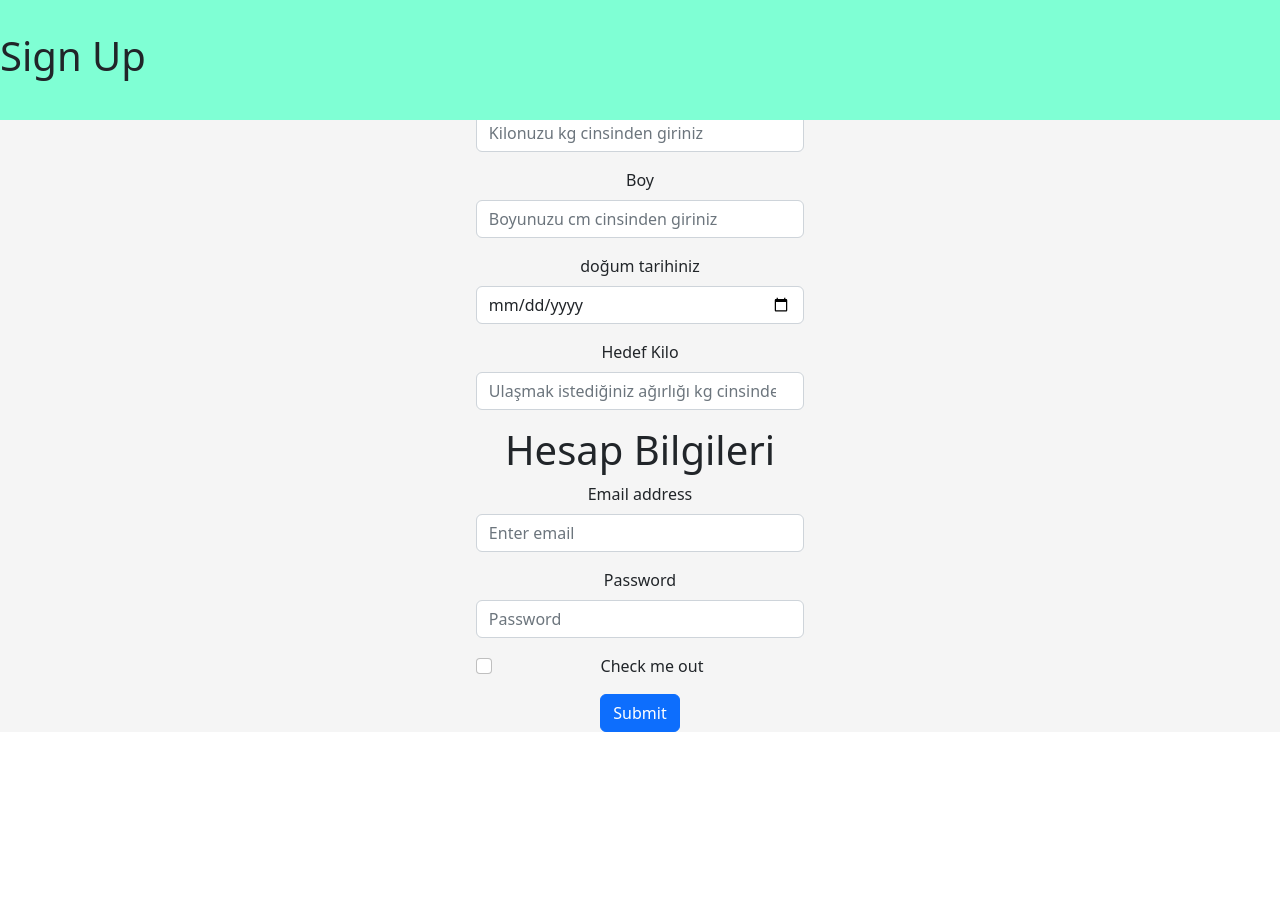
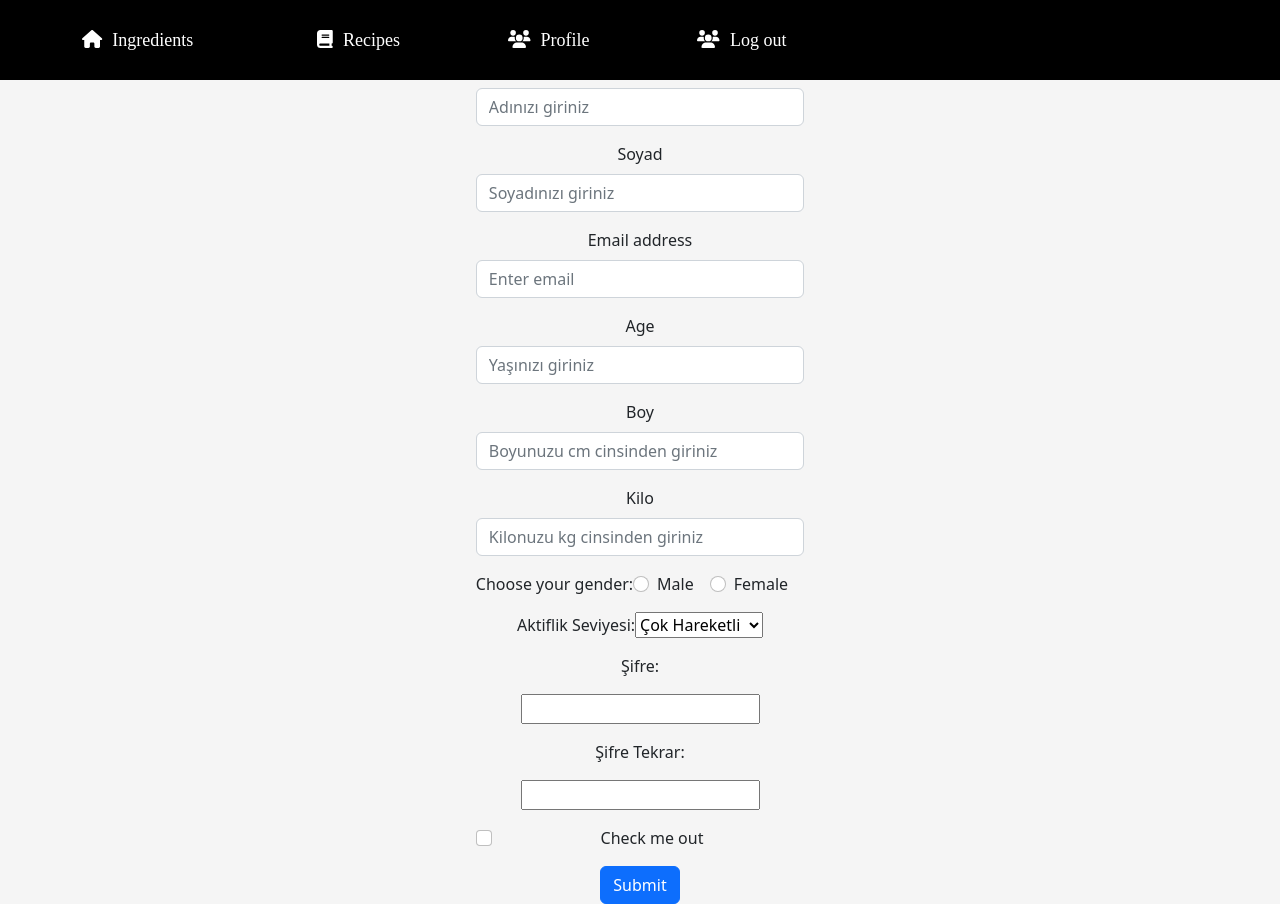
Before and after one commit to alperenkoruyucu/CSE-3044-Frontend-project, a React (Create React App) app in the folder swproject/: page /Signup in a window 1280 px wide. Before the commit the page ends 800 px from the top, so only its background shows below. Built offline with nearby package versions, Linux system fonts and the light colour scheme.

Commit message:
denemeler

```diff
--- a/swproject/public/user_data.json
+++ b/swproject/public/user_data.json
@@ -6,5 +6,5 @@
     "birthDate": "01/01/1990",
     "height": 180,
     "weight": 80,
-    "goalWeight": 75
+    "aktiflik": "Hafif Aktif"
   }
--- a/swproject/src/App.css
+++ b/swproject/src/App.css
@@ -1,6 +1,14 @@
 .App {
   text-align: center;
 }
+.spectrum-background {
+  background:
+      linear-gradient(orange, transparent),
+      linear-gradient(to top left, rgb(170, 220, 225), transparent),
+      linear-gradient(to top right, rgb(218, 30, 190), transparent);
+  background-blend-mode: screen;
+}
+
 
 .App-logo {
   height: 40vmin;
--- a/swproject/src/App.js
+++ b/swproject/src/App.js
@@ -1,16 +1,28 @@
+// App.js
+
+import React from 'react';
 import './App.css';
-import Signup  from './pages/SignUp/Signup';
+import Signup from './pages/SignUp/Signup';
+import Recipe from './pages/Recipes/Recipe';
 import ProfilePage from './pages/profilePage/ProfilePage';
 import { BrowserRouter as Router, Route, Routes } from "react-router-dom";
+import Navbarx from "./Components/navbar/navbar";
+
 function App() {
   return (
     <div className="App">
-      <Router>
-      <Routes >
-        <Route exact path="/Signup" element={<Signup />}></Route>
-        <Route exact path="/Profile" element={<ProfilePage />}></Route>
-      </Routes>
-      </Router>
+      <div className="spectrum-background">
+        <div className="row">
+          <Navbarx />
+        </div>
+        <Router>
+          <Routes>
+            <Route exact path="/Signup" element={<Signup />} />
+            <Route exact path="/Profile" element={<ProfilePage />} />
+            <Route exact path="/Recipe" element={<Recipe />} />
+          </Routes>
+        </Router>
+      </div>
     </div>
   );
 }
--- a/swproject/src/Components/navbar/navbar.css
+++ b/swproject/src/Components/navbar/navbar.css
@@ -2,7 +2,7 @@
     display: flex;
     flex-direction: row;
     justify-content: space-between;
-    background-color: aquamarine;
+    background-color: #000000;;
     height: 80px;
     width: 100%;
     position: fixed;
@@ -16,7 +16,7 @@
     font-family: "Times New Roman";
     font-size: 22px;
     padding-right: 100px;
-    color: black;
+    color: white;
   }
 
   .navbarcontainer .nav-link:hover,
--- a/swproject/src/Components/navbar/navbar.js
+++ b/swproject/src/Components/navbar/navbar.js
@@ -11,18 +11,22 @@ function Navbarx() {
       <Container>
         <Navbar.Brand style={{fontFamily:"Times New Roman",fontSize:"18px",paddingRight:"100px"}} href="#home">
           <FontAwesomeIcon icon={faHome} style={{marginRight: "10px"}} />
-          Yemek Tarifleri
+          Ingredients
         </Navbar.Brand>
         {/* <Navbar.Toggle aria-controls="basic-navbar-nav" /> */}
         <Navbar.Collapse id="basic-navbar-nav">
           <Nav className="ml-auto">
              <Nav.Link style={{fontFamily:"Times New Roman",fontSize:"18px",paddingRight:"100px"}} href="#home">
                 <FontAwesomeIcon icon={faBook} style={{marginRight: "10px"}} />
-                İçindekiler
+                Recipes
             </Nav.Link>
             <Nav.Link style={{fontFamily:"Times New Roman",fontSize:"18px",paddingRight:"100px"}} href="#home">
                 <FontAwesomeIcon icon={faUsers} style={{marginRight: "10px"}} />
                 Profile
+            </Nav.Link>
+            <Nav.Link style={{fontFamily:"Times New Roman",fontSize:"18px",paddingRight:"100px"}} href="#home">
+                <FontAwesomeIcon icon={faUsers} style={{marginRight: "10px"}} />
+                Log out
             </Nav.Link>
           </Nav>
         </Navbar.Collapse>
--- a/swproject/src/pages/SignUp/Signup.js
+++ b/swproject/src/pages/SignUp/Signup.js
@@ -6,47 +6,64 @@ import React from 'react';
 function Signup() {
   return (
     <div className='SignUpPage'>
-        <div className='topBar'>
-            <h1>Sign Up</h1>
-        </div>
         <div className='SignUpContainer'>
             <Form>
-                <h1>Kişisel Bilgilerim</h1>
-                <label htmlfor="inlineCheckbox1">Choose your gender:</label>
-                <div className="form-check form-check-inline">
-                    <input className="form-check-input" type="radio" name="inlineRadioOptions" id="inlineRadio1" value="option1"/>
-                    <label className="form-check-label" htmlfor="inlineRadio1">Male</label>
-                </div>
-                <div className="form-check form-check-inline">
-                    <input className="form-check-input" type="radio" name="inlineRadioOptions" id="inlineRadio1" value="option1"/>
-                    <label className="form-check-label" htmlfor="inlineRadio1">Female</label>
-                </div>
+                <h1>Kayıt ol</h1>
+                <Form.Group className="mb-3 text-align-left">
+                    <Form.Label >Ad</Form.Label>
+                        <Form.Control type="text" placeholder="Adınızı giriniz" />
+                </Form.Group>
+
+                <Form.Group className="mb-3" >
+                    <Form.Label>Soyad</Form.Label>
+                    <Form.Control type="text" placeholder="Soyadınızı giriniz" />
+                </Form.Group>
                 <Form.Group className="mb-3" controlId="formBasicEmail">
-                    <Form.Label>Kilo</Form.Label>
-                    <Form.Control type="number" placeholder="Kilonuzu kg cinsinden giriniz" />
+                    <Form.Label>Email address</Form.Label>
+                    <Form.Control type="email" placeholder="Enter email" />
+                </Form.Group>
+                <Form.Group className="mb-3" >
+                    <Form.Label>Age</Form.Label>
+                    <Form.Control type="number" placeholder="Yaşınızı giriniz" />
                 </Form.Group>
                 <Form.Group className="mb-3" controlId="formBasicEmail">
                     <Form.Label>Boy</Form.Label>
                     <Form.Control type="number" placeholder="Boyunuzu cm cinsinden giriniz" />
                 </Form.Group>
                 <Form.Group className="mb-3" controlId="formBasicEmail">
-                    <Form.Label>doğum tarihiniz</Form.Label>
-                    <Form.Control type="date" placeholder="GG/AA/YY" />
+                    <Form.Label>Kilo</Form.Label>
+                    <Form.Control type="number" placeholder="Kilonuzu kg cinsinden giriniz" />
                 </Form.Group>
+                <label className='mb-3' htmlfor="inlineCheckbox1">Choose your gender:</label>
+                    <div className="form-check form-check-inline">
+                        <input className="form-check-input" type="radio" name="inlineRadioOptions" id="inlineRadio1" value="option1"/>
+                        <label className="form-check-label" htmlfor="inlineRadio1">Male</label>
+                    </div>
+                    <div className="form-check form-check-inline">
+                        <input className="form-check-input" type="radio" name="inlineRadioOptions" id="inlineRadio1" value="option1"/>
+                        <label className="form-check-label" htmlfor="inlineRadio1">Female</label>
+                    </div>
+                <form className='mb-3'>
+                    <label htmlFor="aktiflik-seviyesi">Aktiflik Seviyesi:</label>
+                    <select id="aktiflik-seviyesi" name="aktiflik-seviyesi">
+                        <option value="cok-hareketli">Çok Hareketli</option>
+                        <option value="orta-hareketli">Orta Hareketli</option>
+                        <option value="az-hareketli">Az Hareketli</option>
+                    </select>
+                    </form>
+                    <form className='mb-3'>
+                        <label htmlFor="password">Şifre:</label>
+                    </form>
+                    <form className='mb-3'>
+                        <input type="password" id="password" name="password"/>
+                    </form>
+                    <form className='mb-3'>
+                        <label htmlFor="confirm-password">Şifre Tekrar:</label>
+                    </form>
+                    <form className='mb-3'>
+                        <input type="password" id="confirm-password" name="confirm-password"/>
+                    </form>
 
-                <Form.Group className="mb-3" controlId="formBasicEmail">
-                    <Form.Label> Hedef Kilo</Form.Label>
-                    <Form.Control type="number" placeholder="Ulaşmak istediğiniz ağırlığı kg cinsinden giriniz" />
-                </Form.Group>
-                <h1>Hesap Bilgileri</h1>
-                <Form.Group className="mb-3" controlId="formBasicEmail">
-                    <Form.Label>Email address</Form.Label>
-                    <Form.Control type="email" placeholder="Enter email" />
-                </Form.Group>
-                <Form.Group className="mb-3" controlId="formBasicPassword">
-                    <Form.Label>Password</Form.Label>
-                    <Form.Control type="password" placeholder="Password" />
-                </Form.Group>
                 <Form.Group className="mb-3" controlId="formBasicCheckbox">
                     <Form.Check type="checkbox" label="Check me out" />
                 </Form.Group>
--- a/swproject/src/pages/profilePage/ProfilePage.js
+++ b/swproject/src/pages/profilePage/ProfilePage.js
@@ -1,16 +1,7 @@
 import React, { useState, useEffect } from "react";
-import Card from "../../Components/Card";
-import Navbarx from "../../Components/navbar/navbar";
-
 function Profile() {
-  const [foods, setFoods] = useState([]);
   const [user, setUser] = useState({});
-
   useEffect(() => {
-    fetch("/yemekdeneme.json")
-      .then(response => response.json())
-      .then(data => setFoods(data))
-      .catch(error => console.log(error));
     fetch("/user_data.json")
       .then(response => response.json())
       .then(data => setUser(data))
@@ -19,42 +10,68 @@ function Profile() {
 
   return (
     <>
-      <div className="row">
-        <Navbarx />
-      </div>
-      <div className="row" style={{ width: "100%", height: "850px", marginTop: "100px" }}>
-        <div className="col-8">
-          <div className="row">
-            {foods.slice(0, 3).map(food => (
-              <div className="col-4" key={food.id}>
-                <Card name={food.name} image={food.image} />
-              </div>
-            ))}
-          </div>
-          <div className="row">
-            {foods.slice(3, 6).map(food => (
-              <div className="col-4" key={food.id}>
-                <Card name={food.name} image={food.image} />
-              </div>
-            ))}
+<div style={{justifyContent:"center"}}>
+  <div className="card" style={{ backgroundColor: "darkblue", alignItems: "center", height: "100%", marginTop: "80px" ,width:"50%",marginLeft:"25%"}}>
+    <div className="card-body" style={{ width: "100%" }}>
+      <h5 className="card-title" style={{ color: "white" }}>Kullanıcı Bilgileri</h5>
+      <div className="card-text" style={{ width: "100%" }}>
+        <div className="form-group row" style={{ paddingLeft: "10%", marginTop: "20px" }}>
+          <label htmlFor="nameInput" className="col-sm-2 col-form-label" style={{ color: "white" }}><strong>Ad:</strong></label>
+          <div className="col-sm-10">
+            <input type="text" className="form-control" id="nameInput" style={{ width: "50%", marginLeft: "15%" }} value={user.name} readOnly />
           </div>
         </div>
-        <div className="col-4 ">
-          <div className="card"style={{backgroundColor:"#f5deb3"}}>
-            <div className="card-body">
-              <h5 className="card-title">Kullanıcı Bilgileri</h5>
-              <div className="card-text">
-                <p className="mt-5"style={{textAlign:"left"}}>Cinsiyet: {user.gender}</p>
-                <p className="mt-5"style={{textAlign:"left"}}>Kilo: {user.weight}</p>
-                <p className="mt-5"style={{textAlign:"left"}}>Boy: {user.height}</p>
-                <p className="mt-5"style={{textAlign:"left"}}>Doğum Tarihi: {user.birthDate}</p>
-                <p className="mt-5"style={{textAlign:"left"}}>Hedef Kilo: {user.goalWeight}</p>
-                <p className="mt-5"style={{textAlign:"left"}}>Email Adresi: {user.email}</p>
-              </div>
-            </div>
+        <div className="form-group row" style={{ paddingLeft: "10%", marginTop: "20px" }}>
+          <label htmlFor="surnameInput" className="col-sm-2 col-form-label" style={{ color: "white" }}><strong>Soyad:</strong></label>
+          <div className="col-sm-10">
+            <input type="text" className="form-control" id="surnameInput" style={{ width: "50%", marginLeft: "15%" }} value={user.surname} readOnly />
           </div>
         </div>
+        <div className="form-group row" style={{ paddingLeft: "10%", marginTop: "20px" }}>
+          <label htmlFor="emailInput" className="col-sm-2 col-form-label" style={{ color: "white" }}><strong>Email Adresi:</strong></label>
+          <div className="col-sm-10">
+            <input type="email" className="form-control" id="emailInput" style={{ width: "50%", marginLeft: "15%" }} value={user.email} readOnly />
+          </div>
+        </div>
+        <div className="form-group row" style={{ paddingLeft: "10%", marginTop: "20px" }}>
+          <label htmlFor="birthDateInput" className="col-sm-2 col-form-label" style={{ color: "white" }}><strong>Doğum Tarihi:</strong></label>
+          <div className="col-sm-10">
+            <input type="date" className="form-control" id="birthDateInput" style={{ width: "50%", marginLeft: "15%" }} value={user.birthDate} readOnly />
+          </div>
+        </div>
+        <div className="form-group row" style={{ paddingLeft: "10%", marginTop: "20px" }}>
+          <label htmlFor="heightInput" className="col-sm-2 col-form-label" style={{ color: "white" }}><strong>Boy:</strong></label>
+          <div className="col-sm-10">
+            <input type="text" className="form-control" id="heightInput" style={{ width: "50%", marginLeft: "15%" }} value={user.height} readOnly />
+          </div>
+        </div>
+        <div className="form-group row" style={{ paddingLeft: "10%", marginTop: "20px" }}>
+          <label htmlFor="weightInput" className="col-sm-2 col-form-label" style={{ color: "white" }}><strong>Kilo:</strong></label>
+          <div className="col-sm-10">
+            <input type="text" className="form-control" id="weightInput" style={{ width: "50%", marginLeft: "15%" }} value={user.weight} readOnly />
+          </div>
+        </div>
+        <div className="form-group row" style={{ paddingLeft: "10%", marginTop: "20px" }}>
+          <label htmlFor="genderInput" className="col-sm-2 col-form-label" style={{ color: "white" }}><strong>Cinsiyet:</strong></label>
+          <div className="col-sm-10">
+            <input type="text" className="form-control" id="genderInput" style={{ width: "50%", marginLeft: "15%" }} value={user.gender} readOnly />
+          </div>
+        </div>
+        <div className="form-group row" style={{ paddingLeft: "10%", marginTop: "20px" }}>
+          <label htmlFor="aktiflikInput" className="col-sm-2 col-form-label" style={{ color: "white" }}><strong>Aktiflik Seviyesi:</strong></label>
+          <div className="col-sm-10">
+            <input type="text" className="form-control" id="aktiflikInput" style={{ width: "50%", marginLeft: "15%" }} value={user.aktiflik} readOnly />
+          </div>
+        </div>
+        <button className="btn btn-primary mt-5">Kullanıcı bilgilerini güncelle</button>
       </div>
+    </div>
+  </div>
+</div>
+
+
+
+
     </>
   );
 }
```
Also changed, not shown: swproject/src/pages/profilePage/ProfilePage.css (+0 -40 lines).
